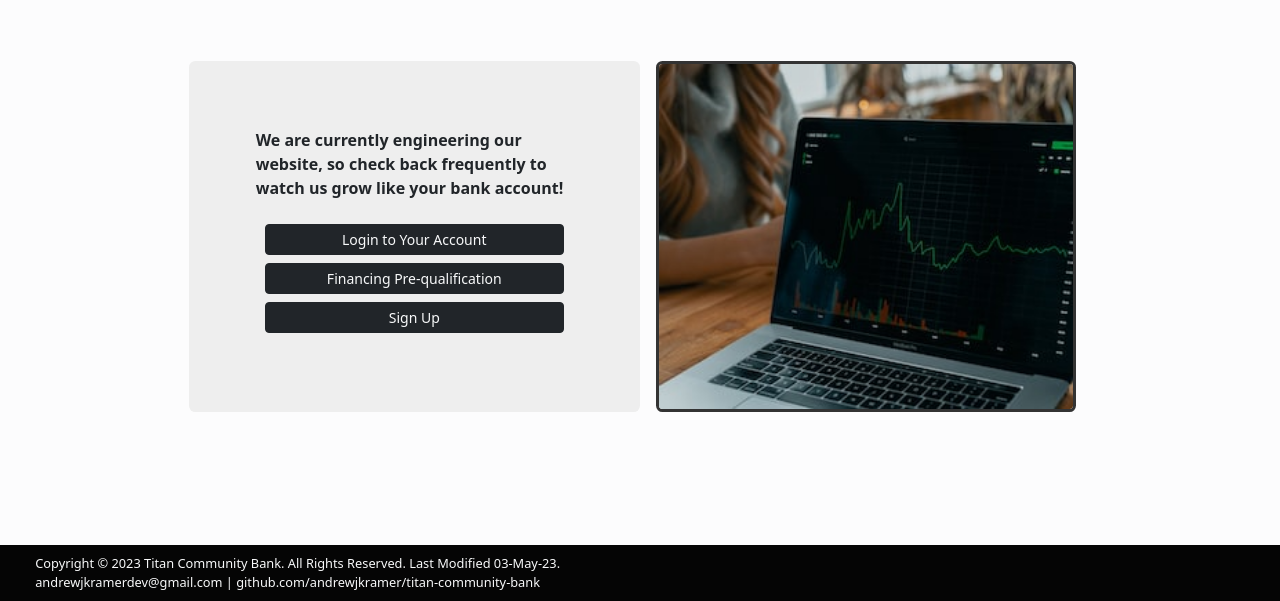
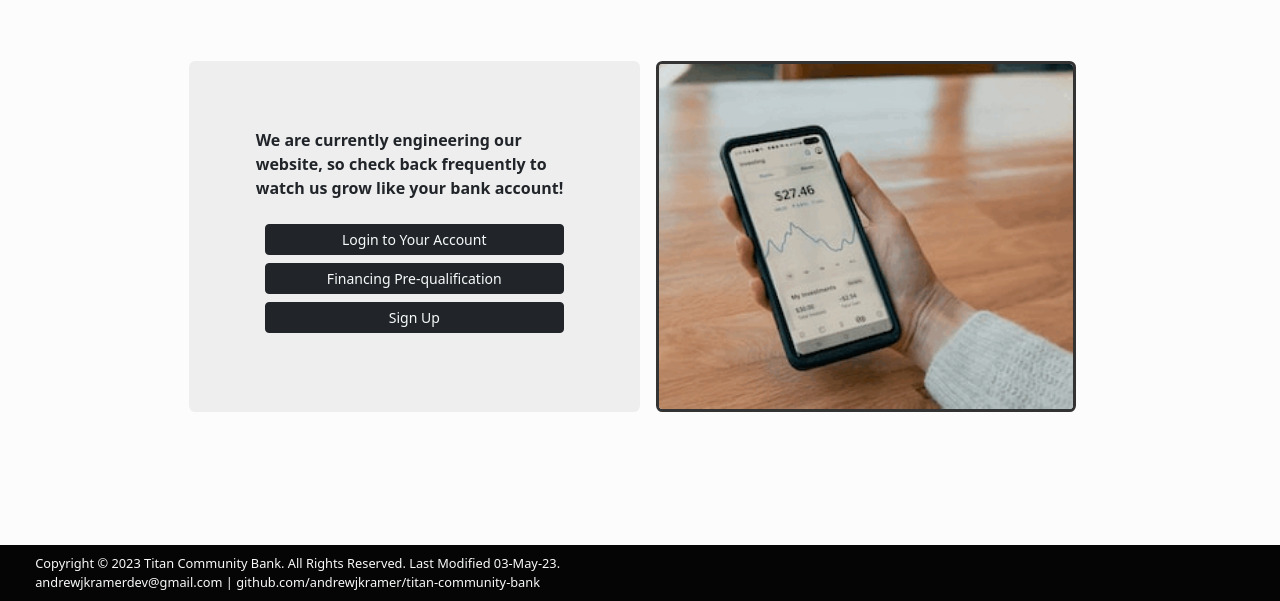
Before and after one commit to andrewjkramer/titan-community-bank, a website: page client/index.html in a window 1280 px wide. Shown: the part 199-800 px from the top of the page. Drawn offline with nearby package versions, Linux system fonts and the light colour scheme.

Commit message:
added autocomplete attribute to form-controls, changed index.html banner to gif, disabled index.js banner rotator

```diff
--- a/client/index.html
+++ b/client/index.html
@@ -113,18 +113,19 @@
             </div>
           </div>
           <!-- advertisement -->
-          <div id="image-cache" style="display: none">
+          <!-- use image cache if using gif style rotating banner seen in index.js script -->
+          <!-- <div id="image-cache" style="display: none">
             <img src="/img/atm.jpg" />
             <img src="/img/bankapp.jpg" />
             <img src="/img/bankgraph.jpg" />
             <img src="/img/safedeposit.jpg" />
             ...
+          </div> -->
+          <div class="welcome-advertisement" id="ad-container">
+            <a href="" onclick="return false" rel="nofollow"
+              ><img src="img/banking.gif" class="ad-img"
+            /></a>
           </div>
-          <div
-            class="welcome-advertisement"
-            id="ad-container"
-            onclick="return false"
-          ></div>
         </div>
       </div>
     </main>
@@ -154,6 +155,7 @@
       </div>
     </footer>
     <script src="js/utilities.js" async></script>
-    <script src="js/index.js" async></script>
+    <!-- index.js script currently commented out - using literal gif instead of JS based rotating banner -->
+    <!-- <script src="js/index.js" async></script> -->
   </body>
 </html>
--- a/client/js/index.js
+++ b/client/js/index.js
@@ -4,13 +4,14 @@
 
 //
 
+////////////////////////////////////////////////
+// banner rotates on page load/refresh
+////////////////////////////////////////////////
+
 var banner = [
   ["#", "./img/atm.jpg"],
-
   ["#", "./img/bankapp.jpg"],
-
   ["#", "./img/bankgraph.jpg"],
-
   ["#", "./img/safedeposit.jpg"],
 ];
 
@@ -19,41 +20,57 @@ function shuffle(a) {
 
   for (i = a.length - 1; i > 0; i--) {
     j = Math.floor(Math.random() * (i + 1));
-
     x = a[i];
-
     a[i] = a[j];
-
     a[j] = x;
   }
 
   return a;
 }
 
-var adContainer = document.getElementById("ad-container");
-var currentBannerIndex = 0;
+shuffle(banner);
 
-function changeBanner() {
-  currentBannerIndex++;
-  if (currentBannerIndex >= banner.length) {
-    currentBannerIndex = 0;
-  }
+var a = document.createElement("a");
+a.href = banner[0][0];
+a.target = "";
+a.rel = "nofollow";
 
-  var a = document.createElement("a");
-  a.href = banner[currentBannerIndex][0];
-  a.target = "#";
-  a.rel = "nofollow";
+var img = document.createElement("img");
+img.className = "ad-img";
+img.src = banner[0][1];
+img.alt = "300x250 Banner Ad";
 
-  var img = document.createElement("img");
-  img.className = "ad-img";
-  img.src = banner[currentBannerIndex][1];
-  img.alt = "300x250 Banner Ad";
+a.appendChild(img);
+document.getElementById("ad-container").appendChild(a);
 
-  a.appendChild(img);
-  adContainer.innerHTML = "";
-  adContainer.appendChild(a);
+////////////////////////////////////////////////
+// gif style constant rotating banner
+////////////////////////////////////////////////
 
-  setTimeout(changeBanner, 4000);
-}
+// var adContainer = document.getElementById("ad-container");
+// var currentBannerIndex = 0;
 
-changeBanner();
+// function changeBanner() {
+//   currentBannerIndex++;
+//   if (currentBannerIndex >= banner.length) {
+//     currentBannerIndex = 0;
+//   }
+
+//   var a = document.createElement("a");
+//   a.href = banner[currentBannerIndex][0];
+//   a.target = "";
+//   a.rel = "nofollow";
+
+//   var img = document.createElement("img");
+//   img.className = "ad-img";
+//   img.src = banner[currentBannerIndex][1];
+//   img.alt = "300x250 Banner Ad";
+
+//   a.appendChild(img);
+//   adContainer.innerHTML = "";
+//   adContainer.appendChild(a);
+
+//   setTimeout(changeBanner, 4000);
+// }
+
+// changeBanner();
```
Also changed, not shown: client/common/login.html (+2 -0 lines), client/common/prequalify.html (+14 -1 lines), client/common/register.html (+4 -0 lines), client/common/resetpw.html (+3 -0 lines), client/img/banking.gif (added).
